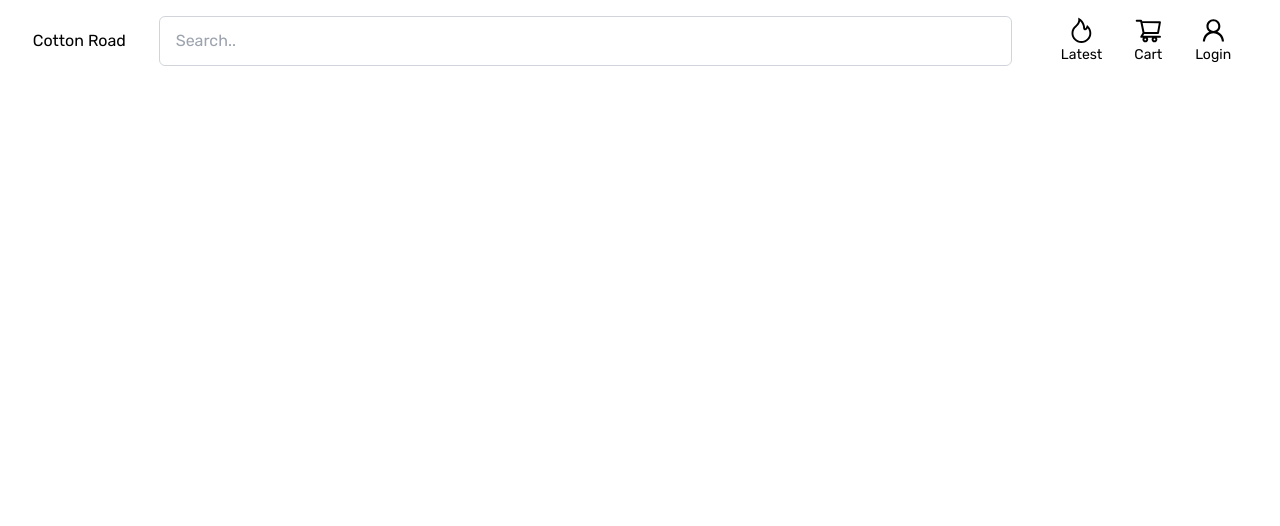
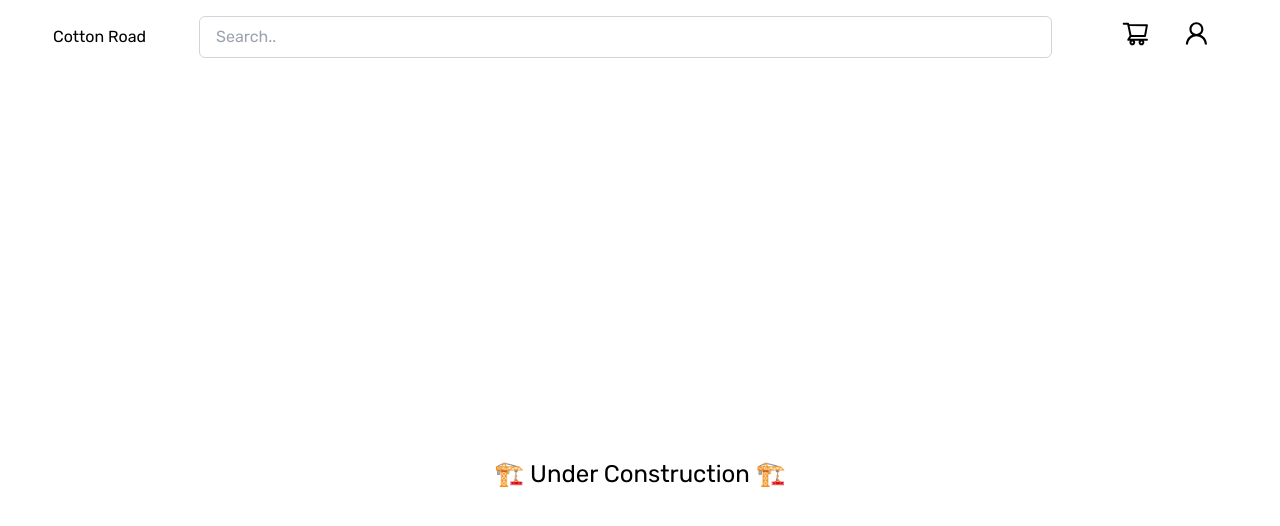
Before and after one commit to Vincent-Cayadi/cottonRoadV2, a Next.js app: page /home in a window 1280 px wide. Shown: the top 526 px of the page. Built offline with nearby package versions, Linux system fonts and the light colour scheme.

Commit message:
Remvoed Latest Page

```diff
--- a/components/navbar.tsx
+++ b/components/navbar.tsx
@@ -19,21 +19,13 @@ export default function Navbar() {
           />
 
           <div className="m-auto">
-            <Link href="/latest">
-              <div className="inline-block mx-4 cursor-pointer">
-                <AiOutlineFire size="1.8rem" className="mx-auto" />
-                <p className="text-sm align-middle ">Latest</p>
-              </div>
-            </Link>
             <Link href="/cart">
               <div className="inline-block mx-4 cursor-pointer">
                 <AiOutlineShoppingCart size="1.8rem" className="mx-auto" />
-                <p className="text-sm align-middle">Cart</p>
               </div>
             </Link>
             <div className="inline-block mx-4 cursor-pointer">
               <AiOutlineUser size="1.8rem" className="mx-auto" />
-              <p className="text-sm align-middle">Login</p>
             </div>
           </div>
         </nav>
--- a/pages/home.tsx
+++ b/pages/home.tsx
@@ -1,6 +1,5 @@
 import Head from "next/head";
 import Navbar from "../components/navbar";
-
 
 export default function Home() {
   return (
@@ -11,6 +10,9 @@ export default function Home() {
       </Head>
       <main>
         <Navbar />
+        <section className="grid w-full h-screen place-items-center">
+          <h1 className="text-2xl">🏗️ Under Construction 🏗️</h1>
+        </section>
       </main>
     </>
   );
```
